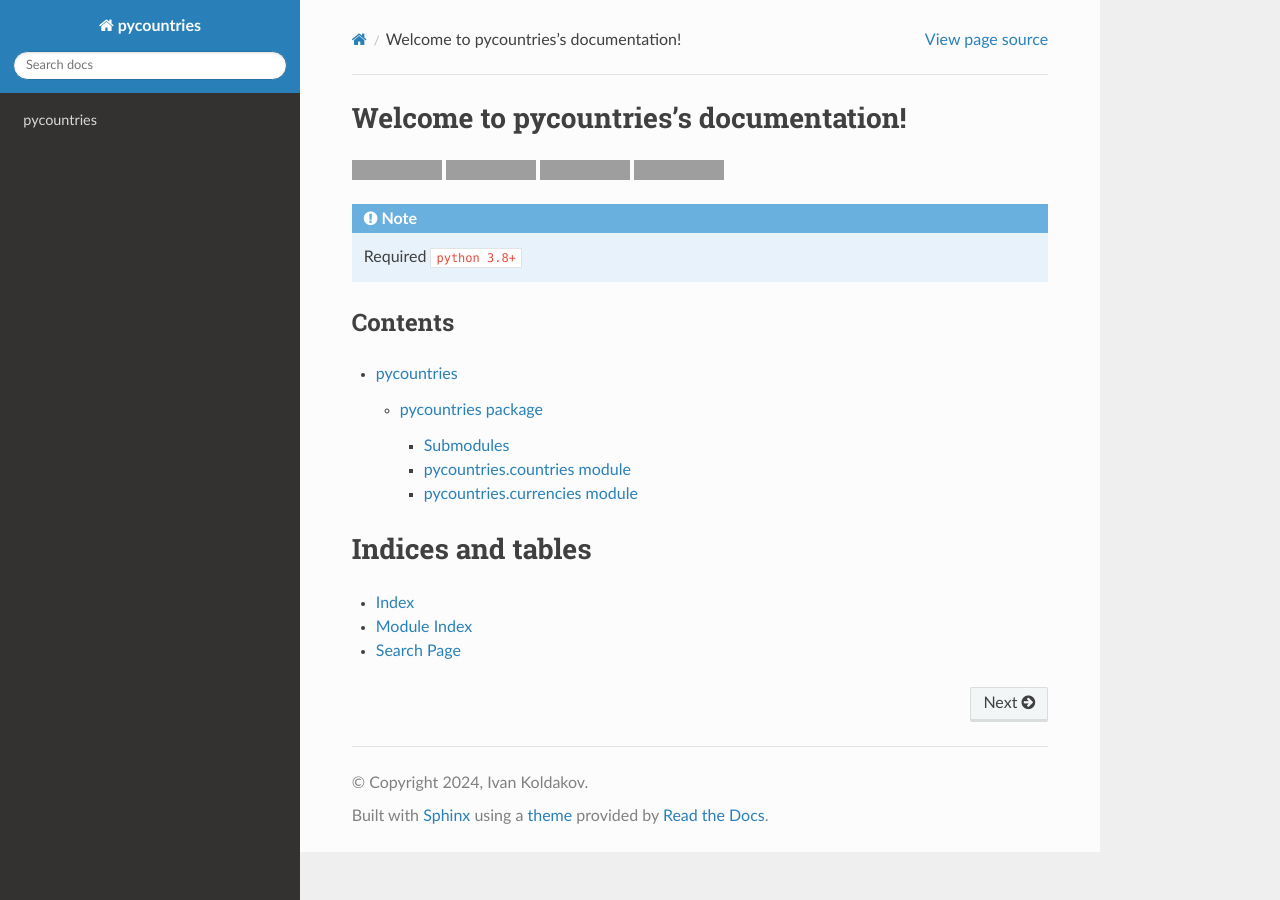
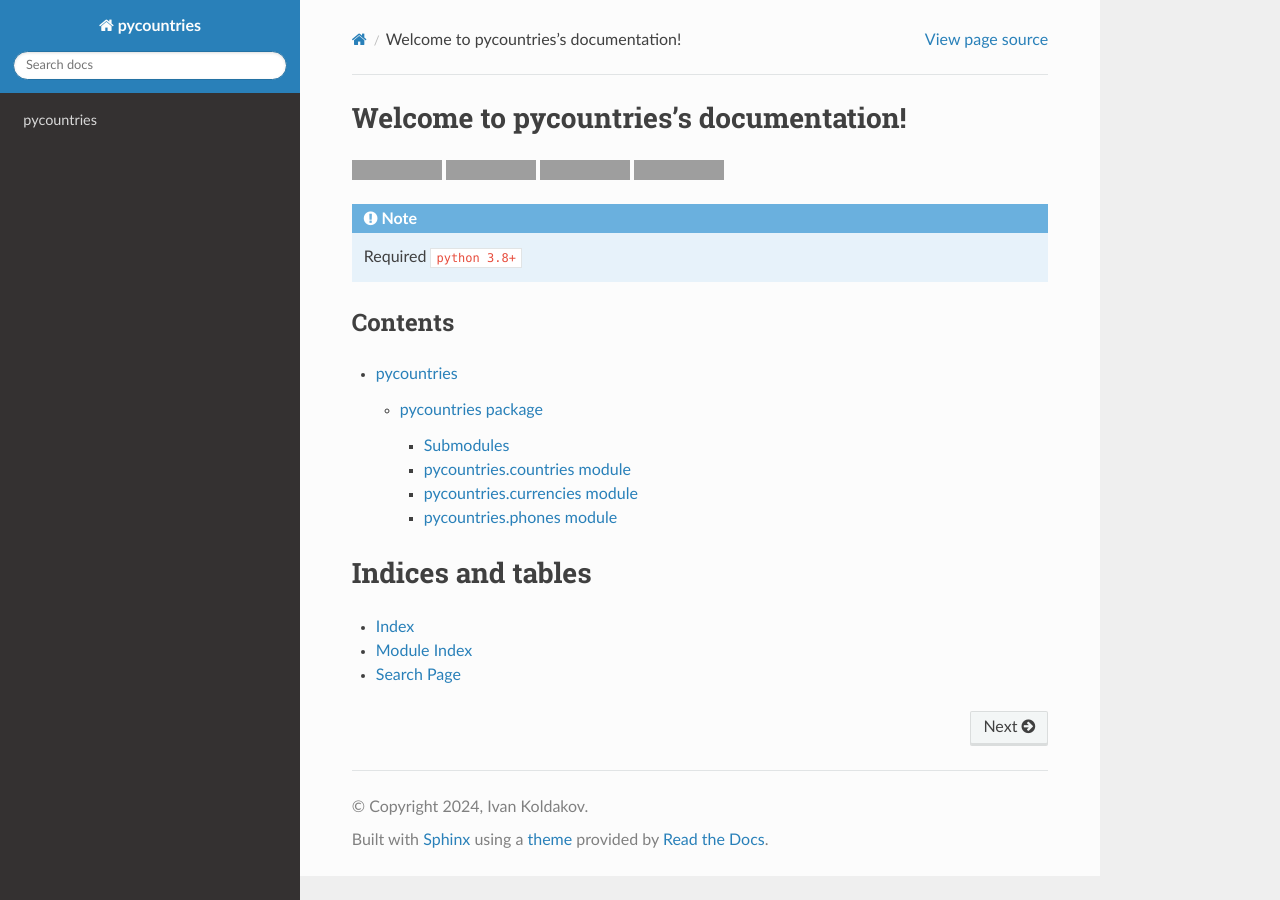
Before and after one commit to koldakov/pycountries, a Sphinx documentation site: the page built from docs/source/index.rst, in a window 1280 px wide. Built offline with Sphinx 7.4.7 and the Read the Docs theme 2.0.0, drawn with Linux system fonts in a browser that asks for light colours; grey boxes are pictures that could not be loaded.

Commit message:
Add phones modules to docs

```diff
--- a/docs/source/pycountries.rst
+++ b/docs/source/pycountries.rst
@@ -19,3 +19,11 @@
    :members:
    :undoc-members:
    :show-inheritance:
+
+pycountries.phones module
+-------------------------
+
+.. automodule:: pycountries.phones
+   :members:
+   :undoc-members:
+   :show-inheritance:
```
